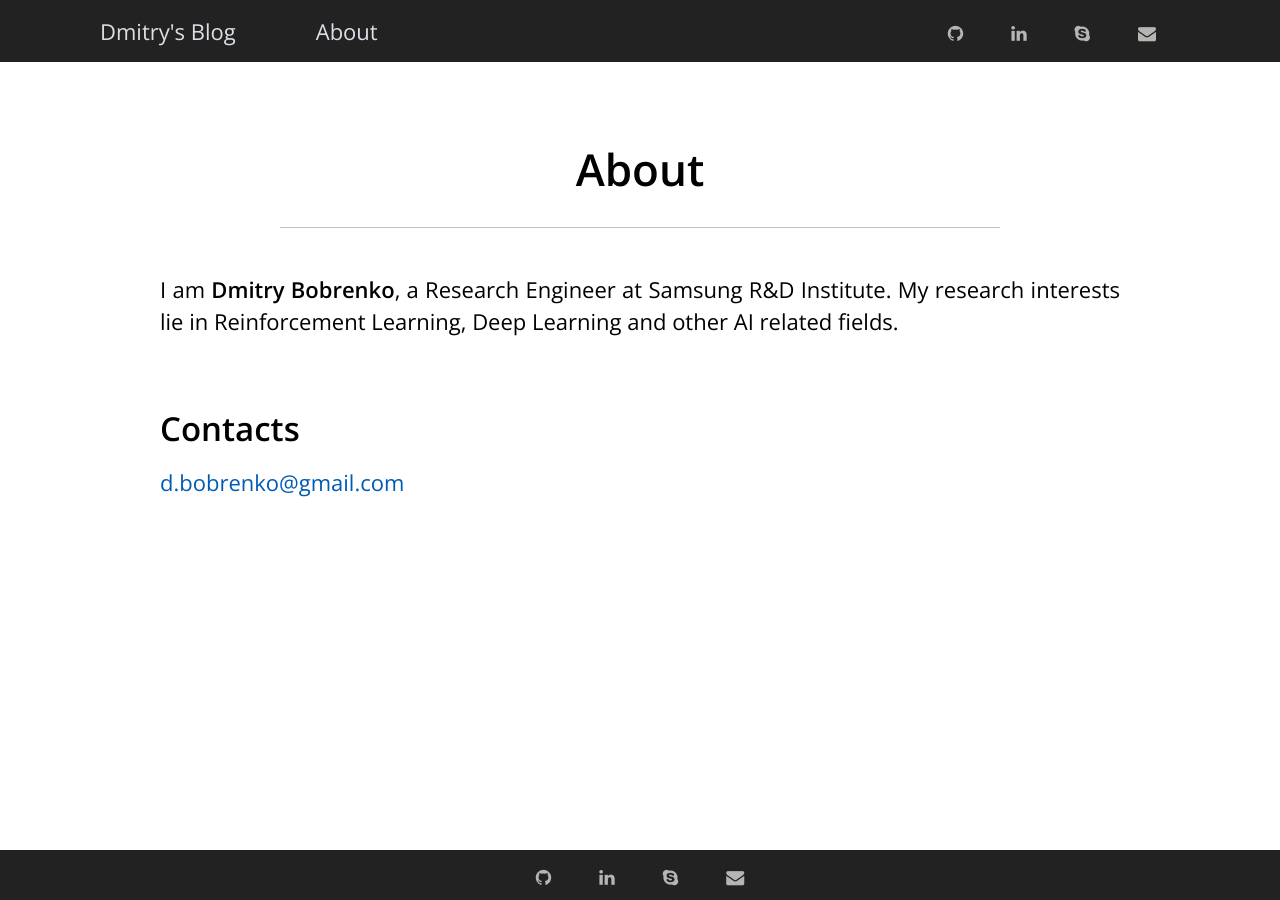
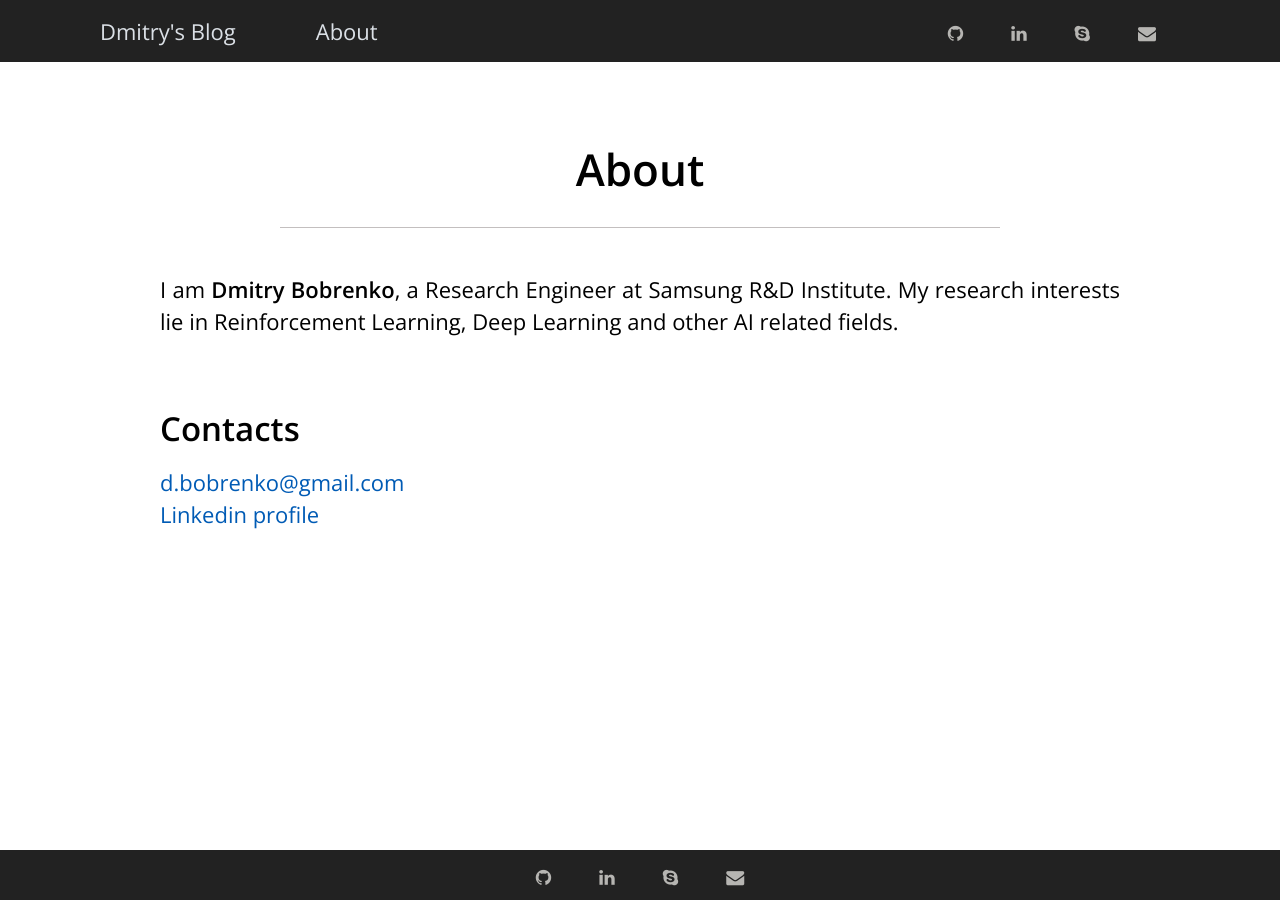
Before and after one commit to dbobrenko/dbobrenko.github.io, a Jekyll site: the page built from about.md, in a window 1280 px wide. Built offline with Jekyll 4.4.1, drawn with Linux system fonts in a browser that asks for light colours.

Commit message:
Added Linkedin profile link

```diff
--- a/about.md
+++ b/about.md
@@ -8,3 +8,4 @@ My research interests lie in Reinforcement Learning, Deep Learning and other AI
 
 ## Contacts
 <d.bobrenko@gmail.com>
+[Linkedin profile](https://www.linkedin.com/in/dbobrenko)
```
